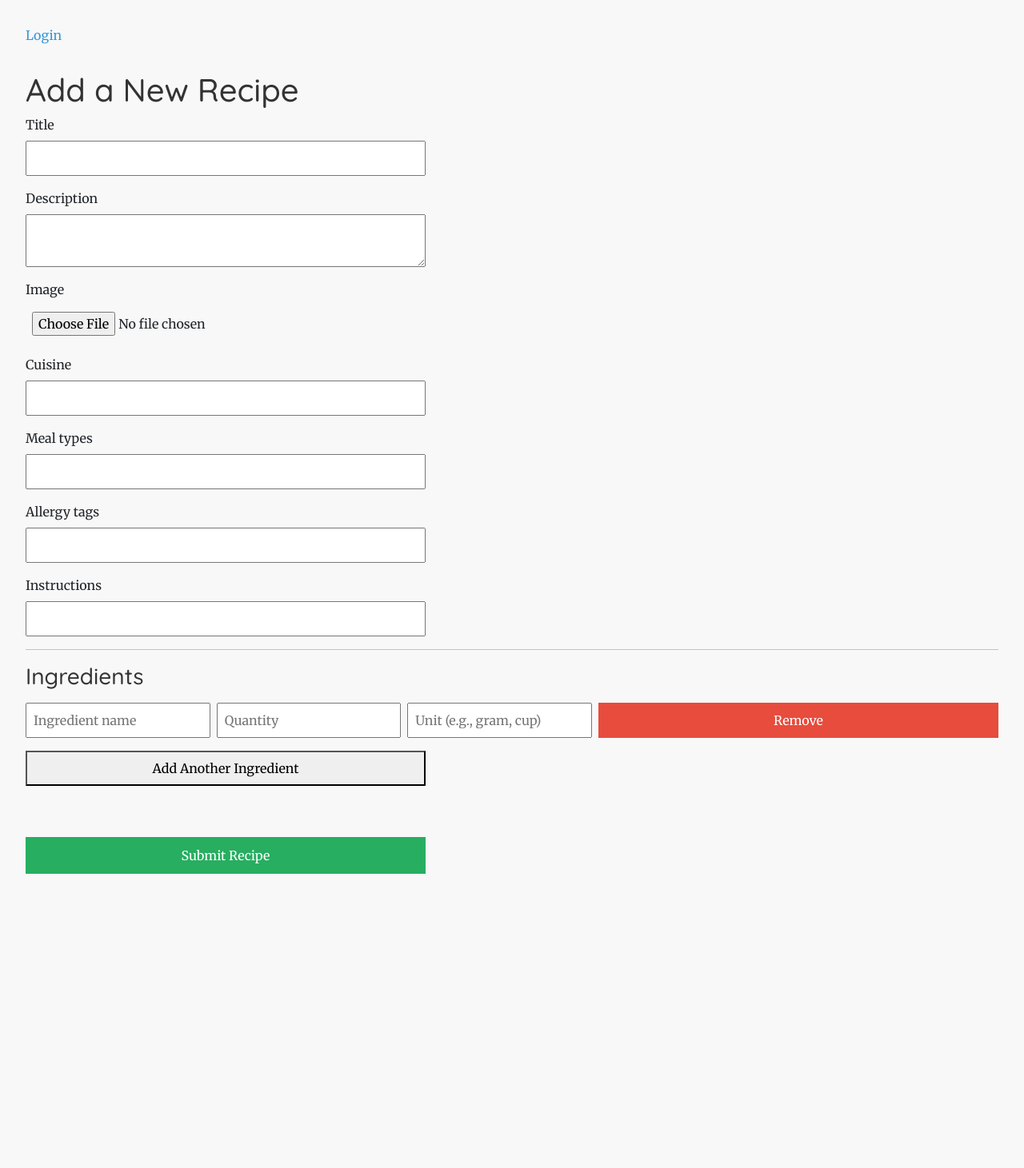
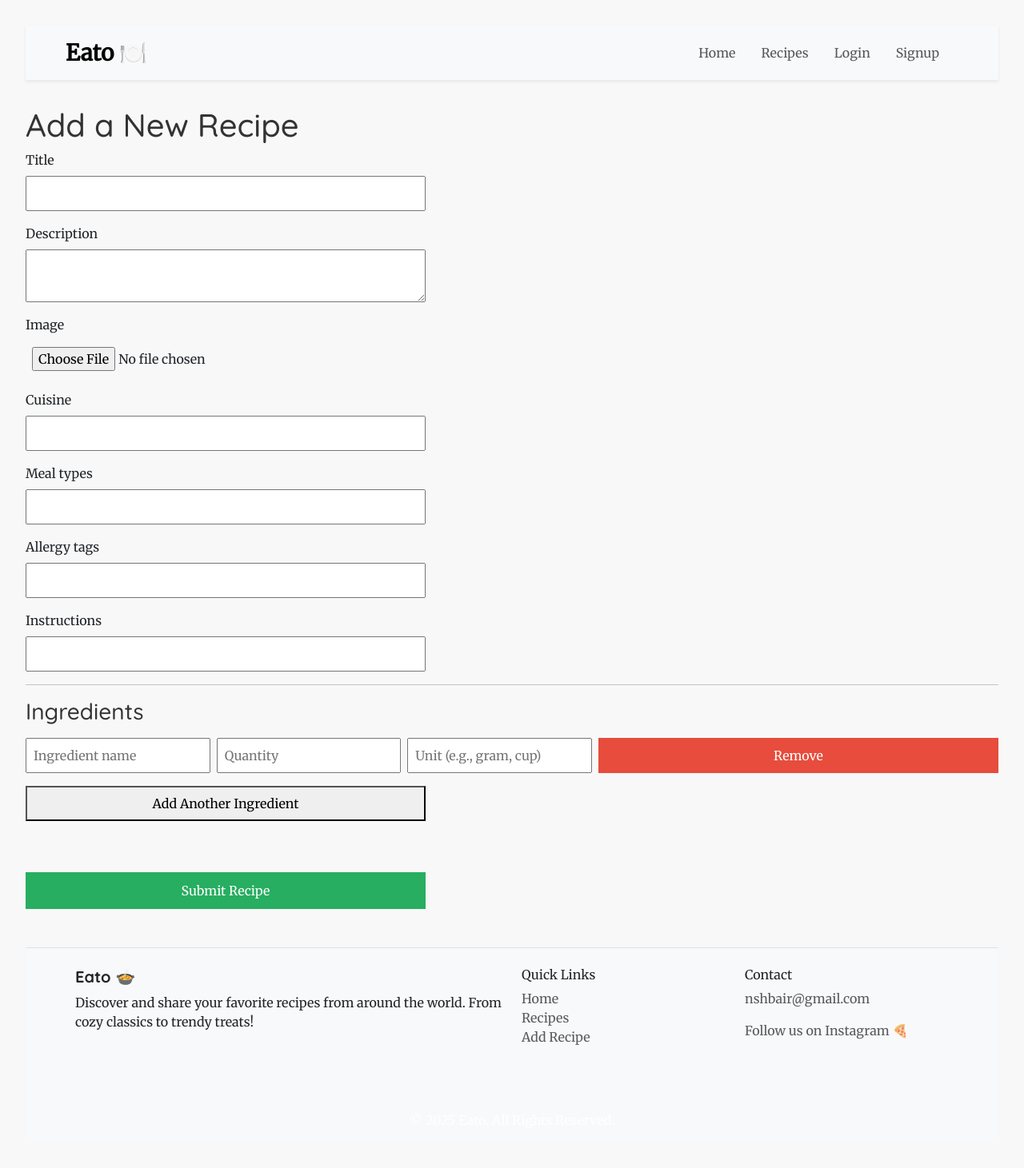
Before and after one commit to NourShbair/eato, a Django app: template templates/add_recipe.html in a window 1280 px wide. Shown: the whole page at 80% size. Before the commit the page ends 1093 px from the top, so only its background shows below. Run offline with Django 3.2, Linux system fonts and the light colour scheme; the template is opened without the code that fills it, so the values that code supplies are empty, except form fields; tables that the repository leaves empty hold one stand-in row (values such as "Sample post"); form fields are guessed from the names that the template uses.

Commit message:
Customize navbar, footer and recipes list page

```diff
--- a/templates/base.html
+++ b/templates/base.html
@@ -3,13 +3,21 @@
 <head>
   <meta charset="UTF-8">
   <title>{% block title %}Eato{% endblock %}</title>
-  <!-- Bootstrap CSS via CDN -->
+
+  <!-- Bootstrap CSS -->
   <link href="https://cdn.jsdelivr.net/npm/bootstrap@5.3.3/dist/css/bootstrap.min.css" rel="stylesheet">
+
   <!-- Load static files -->
   {% load static %}
 
+  <!-- Bootstrap CSS -->
   <link rel="stylesheet" href="{% static 'css/style.css' %}">
+
+  <!-- Fonts -->
   <link href="https://fonts.googleapis.com/css2?family=Merriweather&family=Quicksand:wght@500;700&display=swap" rel="stylesheet">
+
+  <!-- Custom Style -->
+  <link href="{% static 'css/recipes.css' %}" rel="stylesheet">
 
   <style>
     body {
@@ -114,22 +122,72 @@
 </head>
 <body>
 
-  <nav>
-    {% if user.is_authenticated %}
-      <p>Welcome, {{ user.username }}!</p>
-      <form action="{% url 'logout' %}" method="post">
-      {% csrf_token %}
-      <button type="submit">Logout</button>
-      </form>
-    {% else %}
-      <a href="{% url 'login' %}">Login</a>
-    {% endif %}
+  <nav class="navbar navbar-expand-lg navbar-light bg-light shadow-sm sticky-top">
+    <div class="container">
+      <a class="navbar-brand fs-3 fw-bold text-orange" href="{% url 'index' %}">Eato 🍽️</a>
+      <button class="navbar-toggler" type="button" data-bs-toggle="collapse" data-bs-target="#navbarFoodie" aria-controls="navbarFoodie" aria-expanded="false" aria-label="Toggle navigation">
+        <span class="navbar-toggler-icon"></span>
+      </button>
+
+      <div class="collapse navbar-collapse" id="navbarFoodie">
+        <ul class="navbar-nav ms-auto mb-2 mb-lg-0">
+          <li class="nav-item">
+            <a class="nav-link" href="{% url 'index' %}">Home</a>
+          </li>
+          <li class="nav-item">
+            <a class="nav-link" href="{% url 'recipes_list' %}">Recipes</a>
+          </li>
+          {% if user.is_authenticated %}
+          <li class="nav-item">
+            <a class="nav-link" href="{% url 'add_recipe' %}">Add Recipe</a>
+          </li>
+          <li class="nav-item">
+            <a class="nav-link text-danger" href="{% url 'logout' %}">Logout</a>
+          </li>
+          {% else %}
+          <li class="nav-item">
+            <a class="nav-link" href="{% url 'login' %}">Login</a>
+          </li>
+          <li class="nav-item">
+            <a class="nav-link" href="{% url 'signup' %}">Signup</a>
+          </li>
+          {% endif %}
+        </ul>
+      </div>
+    </div>
   </nav>
   <main>
     {% block content %}
     <!-- Page content will insert here -->
     {% endblock %}
   </main>
-
+  <footer class="bg-light text-center text-lg-start mt-5 border-top">
+    <div class="container p-4">
+      <div class="row">
+        <div class="col-lg-6 col-md-12 mb-4">
+          <h5 class="text-orange fw-bold">Eato 🍲</h5>
+          <p>
+            Discover and share your favorite recipes from around the world. From cozy classics to trendy treats!
+          </p>
+        </div>
+        <div class="col-lg-3 col-md-6 mb-4">
+          <h6 class="text-orange">Quick Links</h6>
+          <ul class="list-unstyled">
+            <li><a href="{% url 'index' %}" class="text-decoration-none text-muted">Home</a></li>
+            <li><a href="{% url 'recipes_list' %}" class="text-decoration-none text-muted">Recipes</a></li>
+            <li><a href="{% url 'add_recipe' %}" class="text-decoration-none text-muted">Add Recipe</a></li>
+          </ul>
+        </div>
+        <div class="col-lg-3 col-md-6 mb-4">
+          <h6 class="text-orange">Contact</h6>
+          <p class="text-muted">nshbair@gmail.com</p>
+          <p class="text-muted">Follow us on Instagram 🍕</p>
+        </div>
+      </div>
+    </div>
+    <div class="text-center p-3 bg-orange text-white">
+      © 2025 Eato. All Rights Reserved.
+    </div>
+  </footer>
 </body>
 </html>
```
Also changed, not shown: static/css/recipes_list.css (added, +63 -0 lines), templates/recipes_list.html (+28 -19 lines).
